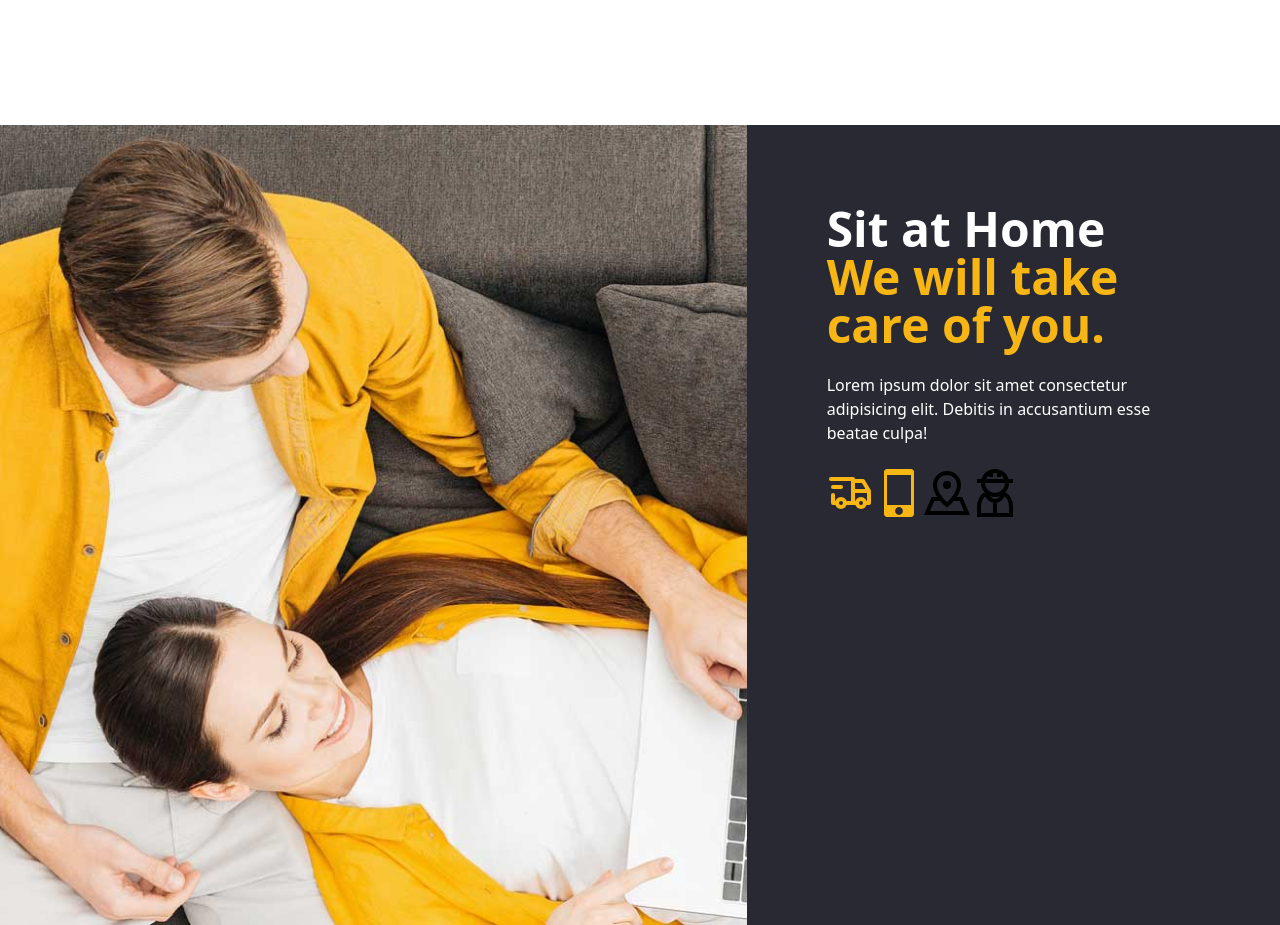
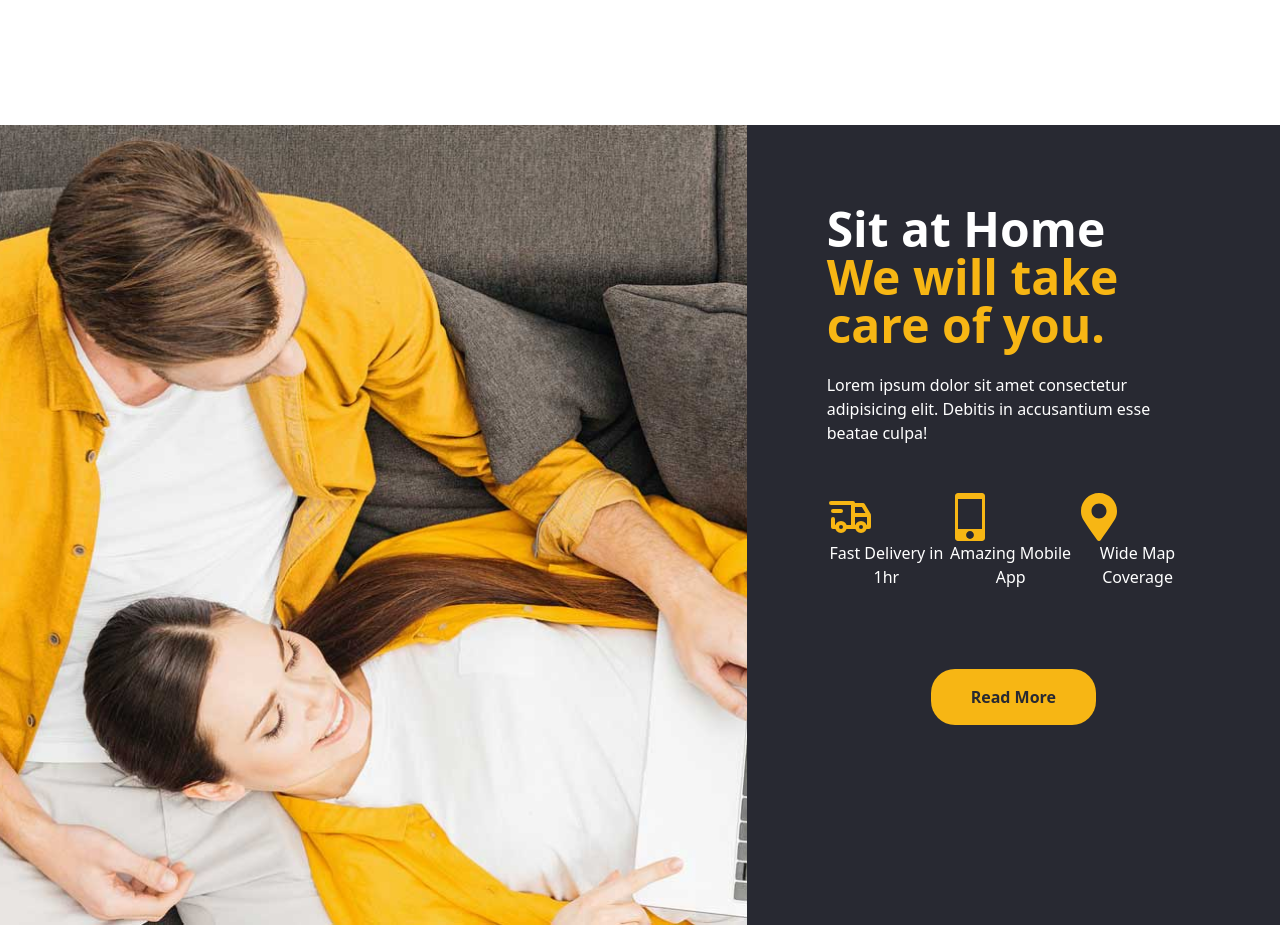
Before and after one commit to Marcos8060/Deliveroo, a React (Create React App) app: page / in a window 1280 px wide. Shown: the part 2140-3065 px from the top of the page. Built offline with nearby package versions, Linux system fonts and the light colour scheme.

Commit message:
made a minor change

```diff
--- a/src/components/Cto.js
+++ b/src/components/Cto.js
@@ -2,22 +2,32 @@ import React from 'react'
 import home from '../assets/Images/home.jpg'
 import { TbTruckDelivery } from 'react-icons/tb'
 import { GoDeviceMobile } from 'react-icons/go'
-import { GrMap } from 'react-icons/gr'
-import { GrUserWorker } from 'react-icons/gr'
+import { FaMapMarkerAlt } from 'react-icons/fa'
 
 const Cto = () => {
   return (
     <div className='mt-40 flex items-center w-12/12'>
-        <img className='object-fit w-7/12 h-screen' src={home} alt="" />
+        <img className='object-cover w-7/12 h-screen' src={home} alt="" />
         <div className='bg-black text-white h-screen p-20'>
             <h1 className='font-bold text-5xl'>Sit at Home <br />  <span className='text-yellow'>We will take care of you.</span></h1><br />
             <p className='text-gray-400'>Lorem ipsum dolor sit amet consectetur adipisicing elit. Debitis in accusantium esse beatae culpa!</p>
-            <br />
-            <div className='flex items-center'>
-              <TbTruckDelivery className='text-yellow text-5xl'/>
+            <br /><br />
+            <div className='flex items-center justify-between'>
+              <div className='text-center'>
+               <TbTruckDelivery className='text-yellow text-5xl text-center'/>
+               <h3>Fast Delivery in 1hr</h3>
+              </div>
+              <div className='text-center'>
               <GoDeviceMobile className='text-yellow text-5xl'/>
-              <GrMap className='text-yellow text-5xl'/>
-              <GrUserWorker className='text-yellow text-5xl'/>
+              <h3>Amazing Mobile App</h3>
+              </div>
+              <div className='text-center'>
+              <FaMapMarkerAlt className='text-yellow text-5xl'/>
+              <h3>Wide Map Coverage</h3>
+              </div>
+            </div>
+            <div className='flex justify-center items-center mt-20'>
+              <button className='bg-yellow text-black pl-10 pr-10 pt-4 pb-4 rounded-3xl font-semibold'>Read More</button>
             </div>
         </div>
     </div>
```
